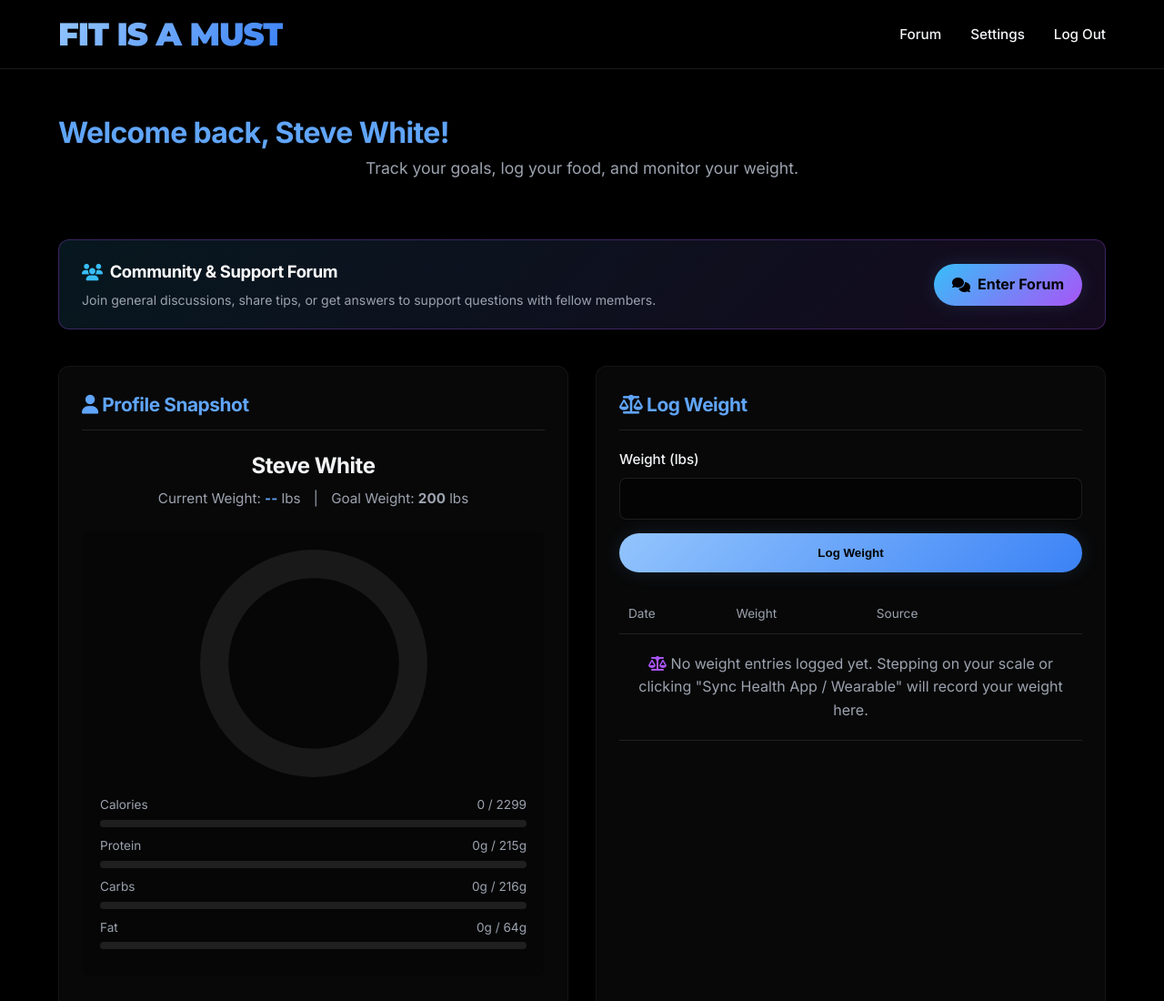
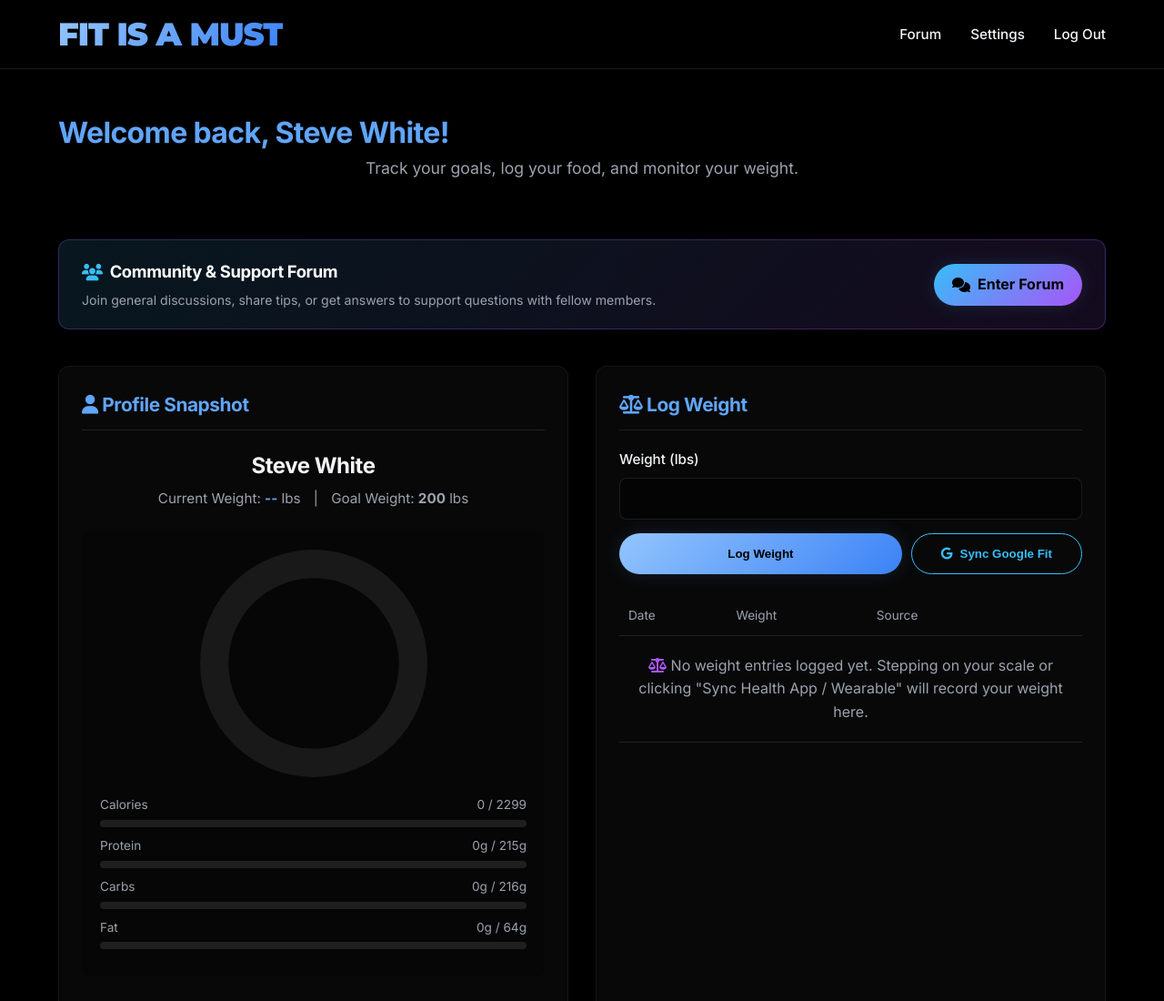
Before and after one commit to weeeeee/fitisamust, a website: page member.html in a window 1280 px wide. Shown: the top 1100 px of the page at 91% size. Drawn offline with nearby package versions, Linux system fonts and the light colour scheme; no server answers.

Commit message:
Add Google Fit Sync button to dashboard

```diff
--- a/member.html
+++ b/member.html
@@ -279,6 +279,9 @@
                     </div>
                     <div style="display: flex; gap: 10px; margin-top: 10px; flex-wrap: wrap;">
                         <button type="submit" id="weight-submit-btn" class="btn btn-primary" style="flex: 1;">Log Weight</button>
+                        <button type="button" id="btn-sync-google-fit" onclick="syncGoogleFit()" class="btn btn-outline" style="border-color: #38bdf8; color: #38bdf8;">
+                            <i class="fa-brands fa-google"></i> Sync Google Fit
+                        </button>
                         <button type="button" id="cancel-weight-edit-btn" class="btn btn-outline" style="display: none; padding: 12px 20px;" onclick="cancelWeightEdit()">Cancel</button>
                     </div>
                 </form>
--- a/member.js
+++ b/member.js
@@ -1328,3 +1328,57 @@ async function requestGeminiNutritionEstimate(foodQuery) {
 }
 
 window.requestGeminiNutritionEstimate = requestGeminiNutritionEstimate;
+
+async function syncGoogleFit() {
+    const btn = document.getElementById('btn-sync-google-fit');
+    if (btn) {
+        btn.disabled = true;
+        btn.innerHTML = '<i class="fa-solid fa-spinner fa-spin"></i> Syncing...';
+    }
+
+    const member = JSON.parse(localStorage.getItem('fitisamust_member') || '{}');
+    const memberId = member.id || 3;
+
+    try {
+        const pullRes = await fetch(getApiUrl('/api/integrations/google-fit/pull'), {
+            method: 'POST',
+            headers: { 'Content-Type': 'application/json' },
+            body: JSON.stringify({ memberId })
+        });
+
+        let pullData = {};
+        try {
+            pullData = await pullRes.json();
+        } catch(e) {}
+
+        if (pullRes.ok && pullData && pullData.weight) {
+            // Save the weight to the database
+            const response = await fetch(getApiUrl('/api/integrations/sync-weight'), {
+                method: 'POST',
+                headers: { 'Content-Type': 'application/json' },
+                body: JSON.stringify({
+                    memberId: memberId,
+                    weight: pullData.weight,
+                    provider: 'Google Fit / Health Connect'
+                })
+            });
+
+            if (response.ok) {
+                alert(`✅ Synced with Google Fit!\nLogged Scale Weight: ${pullData.weight} lbs`);
+                if (window.triggerDashboardReload) window.triggerDashboardReload();
+            } else {
+                alert('Failed to save synced weight.');
+            }
+        } else {
+            alert('Failed to pull weight from Google Fit. Please ensure your account is connected and data is available.');
+        }
+    } catch (err) {
+        alert('Cloud sync failed: ' + err.message);
+    } finally {
+        if (btn) {
+            btn.disabled = false;
+            btn.innerHTML = '<i class="fa-brands fa-google"></i> Sync Google Fit';
+        }
+    }
+}
+window.syncGoogleFit = syncGoogleFit;
```
